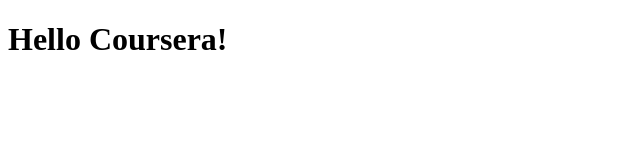
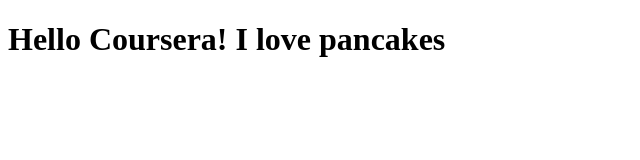
Before and after one commit to njmccree/coursera-test, a plain HTML site: page site/index.html in a window 1280 px wide. Shown: the whole page, without its empty margins (0-640 px from the left). Drawn offline with Linux system fonts and the light colour scheme.

Commit message:
Small addition to page content.

```diff
--- a/site/index.html
+++ b/site/index.html
@@ -4,6 +4,6 @@
 	<title>Hello Coursera!</title>
 </head>
 <body>
-<h1>Hello Coursera!</h1>
+<h1>Hello Coursera! I love pancakes</h1>
 </body>
 </html>
```
